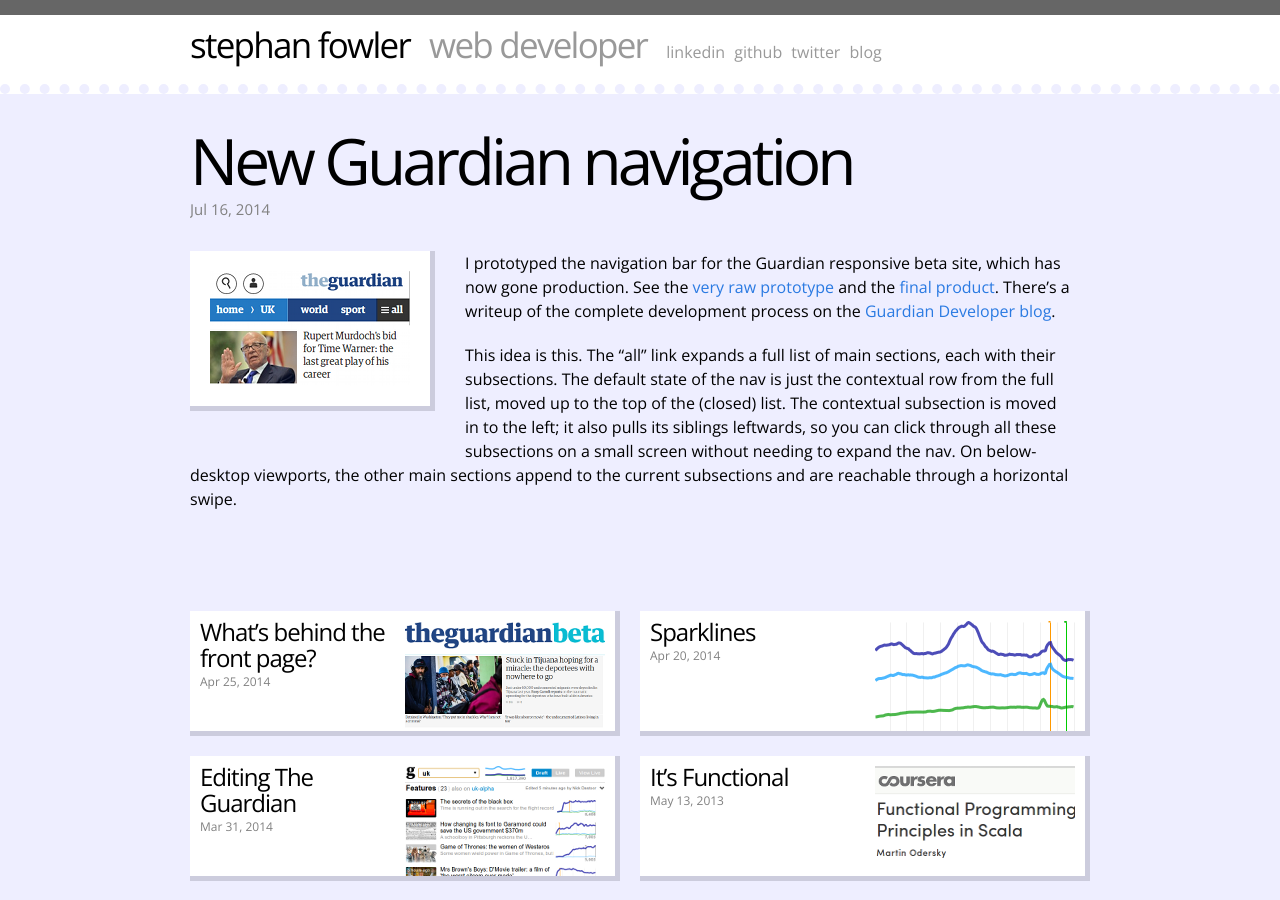
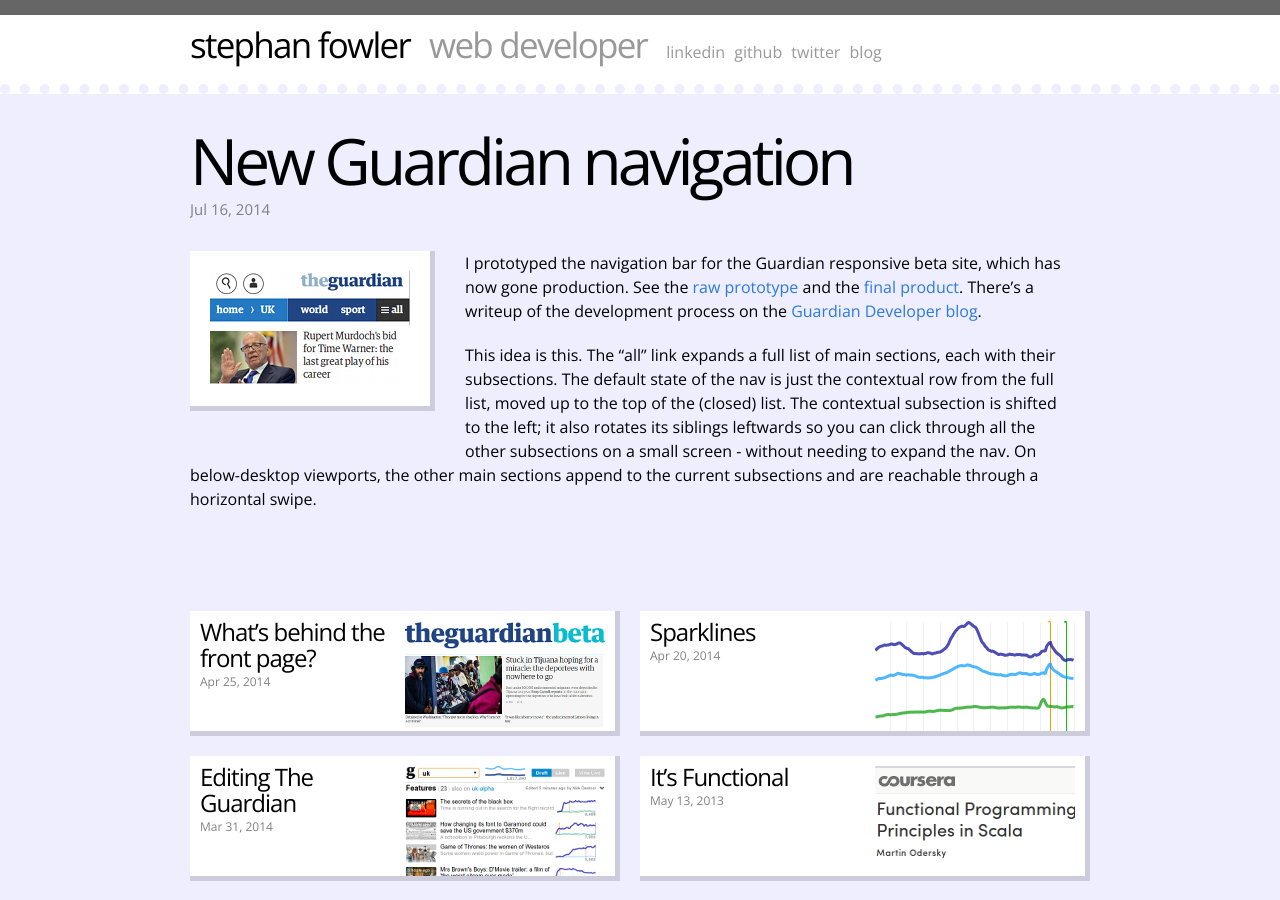
Before and after one commit to stephanfowler/stephanfowler.github.io, a Jekyll site: the page built from _posts/2014-07-16-guardian-navigation.md, in a window 1280 px wide and 900 px high. Built offline with Jekyll 4.4.1, drawn with Linux system fonts in a browser that asks for light colours.

Commit message:
GuNav post

```diff
--- a/_posts/2014-07-16-guardian-navigation.md
+++ b/_posts/2014-07-16-guardian-navigation.md
@@ -8,6 +8,6 @@
   - Uncategorized
 ---
 
-I prototyped the navigation bar for the Guardian responsive beta site, which has now gone production. See the [very raw prototype](http://stephanfowler.com/nav-hack/index4.html?section=culture&sub=music) and the [final product](http://theguardian.com/uk). There's a writeup of the complete development process on the [Guardian Developer blog](http://www.theguardian.com/help/insideguardian/2014/jul/11/-sp-navigating-the-guardian).
+I prototyped the navigation bar for the Guardian responsive beta site, which has now gone production. See the [raw prototype](http://stephanfowler.com/nav-hack/index4.html?section=culture&sub=music) and the [final product](http://theguardian.com/uk). There's a writeup of the development process on the [Guardian Developer blog](http://www.theguardian.com/help/insideguardian/2014/jul/11/-sp-navigating-the-guardian).
 
-This idea is this. The "all" link expands a full list of main sections, each with their subsections.  The default state of the nav is just the contextual row from the full list, moved up to the top of the (closed) list. The contextual subsection is moved in to the left; it also pulls its siblings leftwards, so you can click through all these subsections on a small screen without needing to expand the nav. On below-desktop viewports, the other main sections append to the current subsections and are reachable through a horizontal swipe.
+This idea is this. The "all" link expands a full list of main sections, each with their subsections.  The default state of the nav is just the contextual row from the full list, moved up to the top of the (closed) list. The contextual subsection is shifted to the left; it also rotates its siblings leftwards so you can click through all the other subsections on a small screen - without needing to expand the nav. On below-desktop viewports, the other main sections append to the current subsections and are reachable through a horizontal swipe.
```
